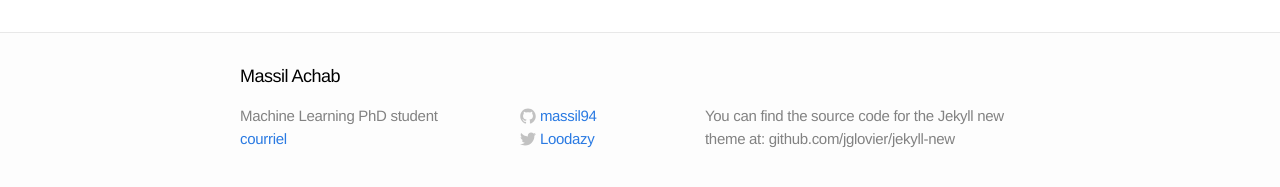
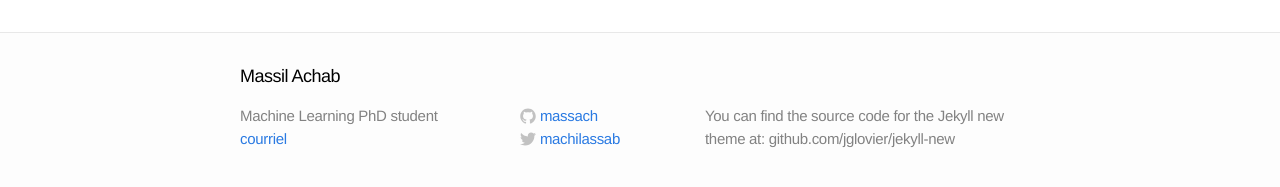
Before and after one commit to achab/deprecated.github.io, a Jekyll site: the page built from projects/index.md, in a window 1280 px wide. Shown: the part 226-413 px from the top of the page. Built offline with Jekyll 4.4.1, drawn with Linux system fonts in a browser that asks for light colours; Markdown is read by kramdown in place of the engine named in the settings.

Commit message:
nouvelle identite

```diff
--- a/_config.yml
+++ b/_config.yml
@@ -2,5 +2,5 @@ name: Massil Achab
 markdown: redcarpet
 pygments: true
 description: "awesome description"
-url: "massil94.github.io"
+url: "massach.github.io"
 permalink: /posts/:title
--- a/_includes/footer.html
+++ b/_includes/footer.html
@@ -14,7 +14,7 @@
     <div class="footer-col-2 column">
       <ul>
         <li>
-          <a href="https://github.com/massil94">
+          <a href="https://github.com/massach">
             <span class="icon github">
               <svg version="1.1" class="github-icon-svg" xmlns="http://www.w3.org/2000/svg" xmlns:xlink="http://www.w3.org/1999/xlink" x="0px" y="0px"
                  viewBox="0 0 16 16" enable-background="new 0 0 16 16" xml:space="preserve">
@@ -29,11 +29,11 @@
                 c0,0.208,0.14,0.449,0.534,0.373c3.081-1.028,5.302-3.935,5.302-7.362C15.76,3.906,12.285,0.431,7.999,0.431z"/>
               </svg>
             </span>
-            <span class="username">massil94</span>
+            <span class="username">massach</span>
           </a>
         </li>
         <li>
-          <a href="https://twitter.com/Loodazy">
+          <a href="https://twitter.com/machilassab">
             <span class="icon twitter">
               <svg version="1.1" class="twitter-icon-svg" xmlns="http://www.w3.org/2000/svg" xmlns:xlink="http://www.w3.org/1999/xlink" x="0px" y="0px"
                  viewBox="0 0 16 16" enable-background="new 0 0 16 16" xml:space="preserve">
@@ -46,7 +46,7 @@
                 c6.015,0,9.304-4.983,9.304-9.304c0-0.142-0.003-0.283-0.009-0.423C14.976,4.29,15.531,3.714,15.969,3.058z"/>
               </svg>
             </span>
-            <span class="username">Loodazy</span>
+            <span class="username">machilassab</span>
           </a>
         </li>
       </ul>
```
Also changed, not shown: 1 other file.
